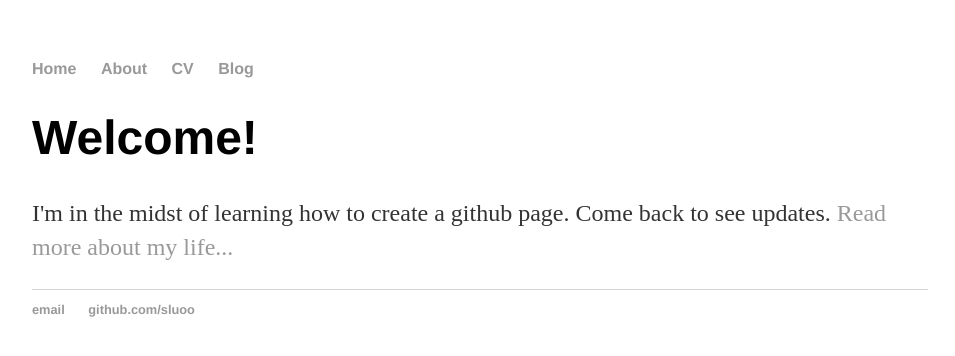
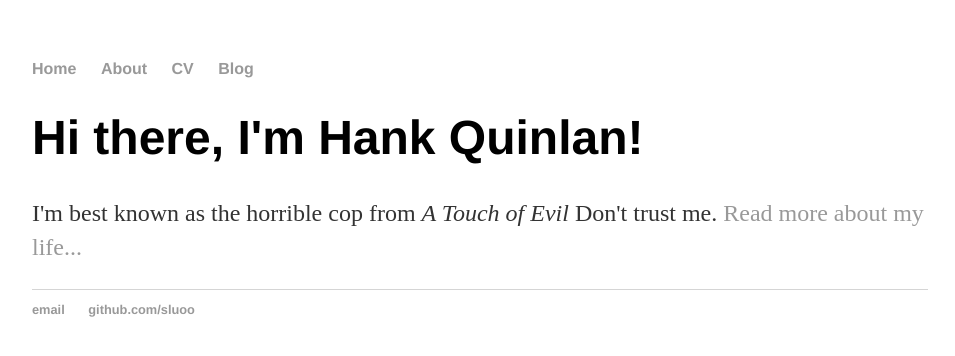
Before and after one commit to sluoo/sluoo.github.io, a Jekyll site: the page built from index.html, in a window 1280 px wide. Shown: the top 356 px of the page, without its empty margins (160-1115 px from the left). Built offline with Jekyll 4.4.1, drawn with Linux system fonts in a browser that asks for light colours.

Commit message:
Update index.html

```diff
--- a/index.html
+++ b/index.html
@@ -1,30 +1,8 @@
-<!DOCTYPE html>
-<html>
-	<head>
-		<title>Sherry Luo, M.Sc. in Statistics </title>
-		<!-- link to main stylesheet -->
-		<link rel="stylesheet" type="text/css" href="/css/main.css">
-	</head>
-	<body>
-		<nav>
-    		<ul>
-        		<li><a href="/">Home</a></li>
-	        	<li><a href="/About">About</a></li>
-        		<li><a href="/Resume">CV</a></li>
-        		<li><a href="/blog">Blog</a></li>
-    		</ul>
-		</nav>
-		<div class="container">
-    		<div class="blurb">
-        		<h1>Welcome!</h1>
-				<p>I'm in the midst of learning how to create a github page. Come back to see updates. <a href="/about">Read more about my life...</a></p>
-    		</div><!-- /.blurb -->
-		</div><!-- /.container -->
-		<footer>
-    		<ul>
-        		<li><a href="mailto:sherryluo08@gmail.com">email</a></li>
-        		<li><a href="https://github.com/sluoo">github.com/sluoo</a></li>
-			</ul>
-		</footer>
-	</body>
-</html>
+---
+layout: default
+title: Hank Quinlan, Horrible Cop
+---
+<div class="blurb">
+	<h1>Hi there, I'm Hank Quinlan!</h1>
+	<p>I'm best known as the horrible cop from <em>A Touch of Evil</em> Don't trust me. <a href="/about">Read more about my life...</a></p>
+</div><!-- /.blurb -->
```
